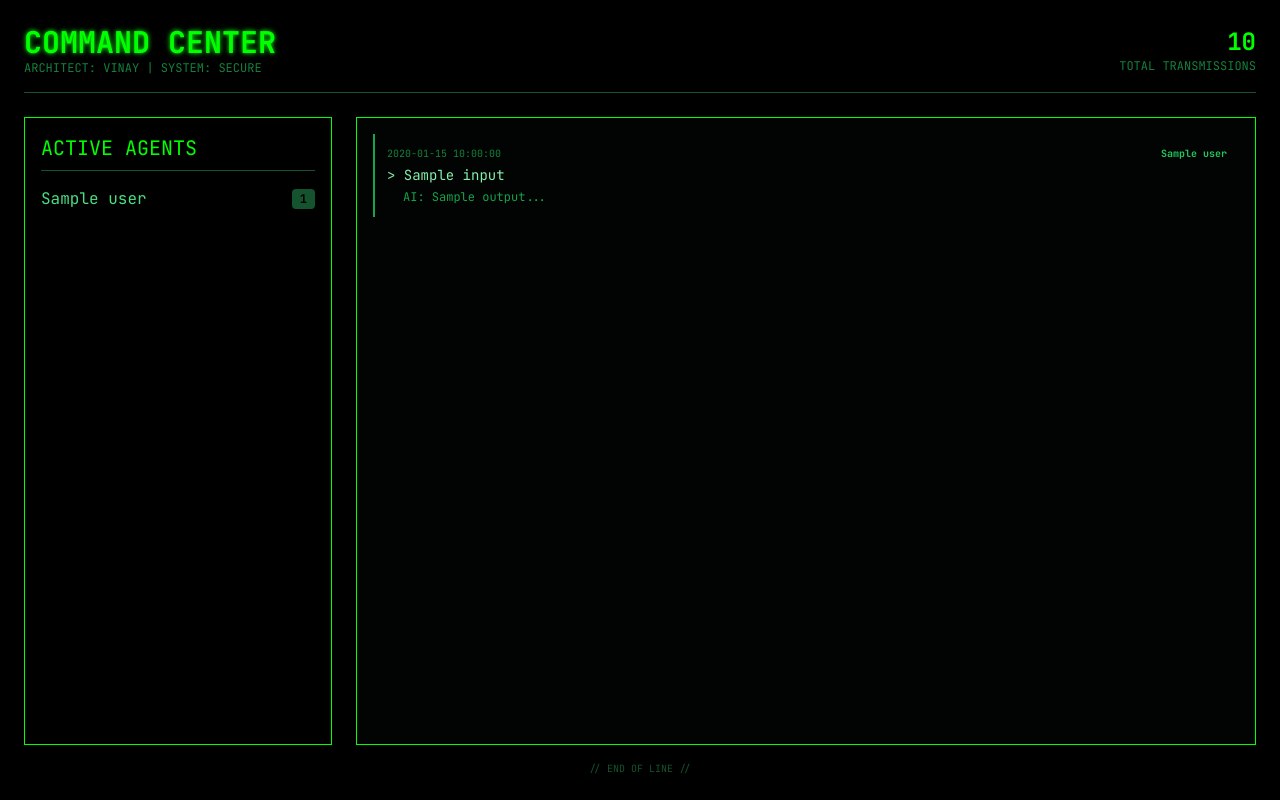
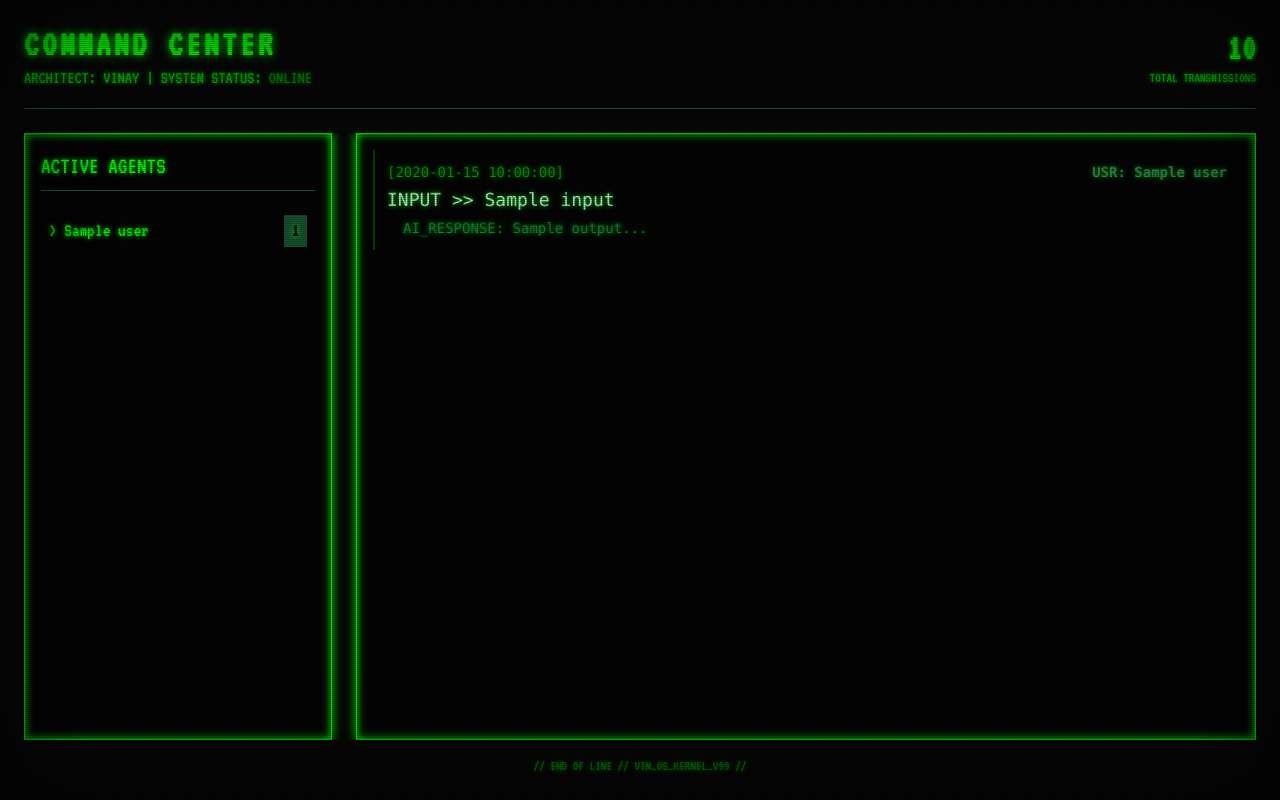
Before and after one commit to VINAY07070/vin-cloud, a Python web app: template templates/admin.html in a window 1280 px wide. Run offline with Jinja, Linux system fonts and the light colour scheme; the template is opened without the code that fills it: most values are stand-ins (such as "Sample title", 1, 10 or a date in 2020); some libraries are stand-ins or nearby versions.

Commit message:
Update admin.html

```diff
--- a/templates/admin.html
+++ b/templates/admin.html
@@ -3,59 +3,134 @@
 <head>
     <title>GOD MODE // VINAY</title>
     <script src="https://cdn.tailwindcss.com"></script>
-    <link href="https://fonts.googleapis.com/css2?family=JetBrains+Mono:wght@400;700&display=swap" rel="stylesheet">
+    <link href="https://fonts.googleapis.com/css2?family=VT323&display=swap" rel="stylesheet">
     <style>
-        body { background: #000; color: #0f0; font-family: 'JetBrains Mono', monospace; }
-        .border-green { border: 1px solid #00ff00; }
-        .text-neon { text-shadow: 0 0 5px #00ff00; }
-        .log-entry:hover { background: rgba(0, 255, 0, 0.1); }
-        ::-webkit-scrollbar { width: 6px; }
-        ::-webkit-scrollbar-thumb { background: #004400; }
+        /* CRT SCREEN EFFECTS */
+        body {
+            background: #050505;
+            color: #0f0;
+            font-family: 'VT323', monospace;
+            overflow: hidden;
+            font-size: 1.2rem;
+            text-shadow: 0 0 5px #00ff00;
+        }
+
+        /* Scanlines */
+        body::before {
+            content: " ";
+            display: block;
+            position: absolute;
+            top: 0; left: 0; bottom: 0; right: 0;
+            background: linear-gradient(rgba(18, 16, 16, 0) 50%, rgba(0, 0, 0, 0.25) 50%), linear-gradient(90deg, rgba(255, 0, 0, 0.06), rgba(0, 255, 0, 0.02), rgba(0, 0, 255, 0.06));
+            z-index: 50;
+            background-size: 100% 2px, 3px 100%;
+            pointer-events: none;
+        }
+
+        /* Flicker */
+        body::after {
+            content: " ";
+            display: block;
+            position: absolute;
+            top: 0; left: 0; bottom: 0; right: 0;
+            background: rgba(18, 16, 16, 0.1);
+            opacity: 0;
+            z-index: 50;
+            pointer-events: none;
+            animation: flicker 0.15s infinite;
+        }
+        @keyframes flicker {
+            0% { opacity: 0.02; } 50% { opacity: 0.05; } 100% { opacity: 0.02; }
+        }
+
+        /* Glow Elements */
+        .border-green { border: 1px solid #00ff00; box-shadow: 0 0 10px #00ff00, inset 0 0 10px #00ff00; }
+        .text-glow { text-shadow: 0 0 10px #00ff00; }
+
+        .log-entry {
+            transition: 0.2s;
+            border-left: 2px solid #004400;
+        }
+        .log-entry:hover {
+            background: rgba(0, 255, 0, 0.1);
+            border-left-color: #00ff00;
+        }
+
+        /* Scrollbar */
+        ::-webkit-scrollbar { width: 8px; }
+        ::-webkit-scrollbar-track { background: #001100; }
+        ::-webkit-scrollbar-thumb { background: #00ff00; }
     </style>
 </head>
-<body class="p-6 h-screen flex flex-col overflow-hidden">
+<body class="p-6 h-screen flex flex-col" onload="bootSystem()">
 
-    <div class="flex justify-between items-center mb-6 border-b border-green-900 pb-4">
+    <div style="position:fixed; inset:0; box-shadow: inset 0 0 100px rgba(0,0,0,0.9); z-index:40; pointer-events:none;"></div>
+
+    <div class="flex justify-between items-center mb-6 border-b border-green-900 pb-4 relative z-10">
         <div>
-            <h1 class="text-3xl font-bold text-neon">COMMAND CENTER</h1>
-            <p class="text-xs text-green-700">ARCHITECT: VINAY | SYSTEM: SECURE</p>
+            <h1 class="text-4xl font-bold tracking-widest text-glow">COMMAND CENTER</h1>
+            <p class="text-lg opacity-70">ARCHITECT: VINAY | SYSTEM STATUS: <span class="animate-pulse">ONLINE</span></p>
         </div>
         <div class="text-right">
-            <div class="text-2xl font-bold">{{ total }}</div>
-            <div class="text-xs text-green-700">TOTAL TRANSMISSIONS</div>
+            <div class="text-4xl font-bold">{{ total }}</div>
+            <div class="text-sm opacity-70">TOTAL TRANSMISSIONS</div>
         </div>
     </div>
 
-    <div class="flex gap-6 flex-1 overflow-hidden">
+    <div class="flex gap-6 flex-1 overflow-hidden relative z-10">
 
-        <div class="w-1/4 border-green p-4 overflow-y-auto">
-            <h2 class="text-xl mb-4 border-b border-green-900 pb-2">ACTIVE AGENTS</h2>
+        <div class="w-1/4 border-green p-4 overflow-y-auto bg-black/50">
+            <h2 class="text-2xl mb-4 border-b border-green-900 pb-2">ACTIVE AGENTS</h2>
             <ul class="space-y-3">
                 {% for user, count in user_stats.items() %}
-                <li class="flex justify-between items-center">
-                    <span class="text-green-400">{{ user }}</span>
-                    <span class="bg-green-900 text-black px-2 py-0.5 rounded text-xs font-bold">{{ count }}</span>
+                <li class="flex justify-between items-center hover:bg-green-900/30 p-2 cursor-crosshair">
+                    <span>> {{ user }}</span>
+                    <span class="bg-green-900 text-black px-2 py-0.5 text-lg font-bold">{{ count }}</span>
                 </li>
                 {% endfor %}
             </ul>
         </div>
 
-        <div class="flex-1 border-green p-4 overflow-y-auto flex flex-col gap-4 bg-green-900/5">
+        <div class="flex-1 border-green p-4 overflow-y-auto flex flex-col gap-4 bg-black/50 font-mono">
             {% for log in logs %}
-            <div class="log-entry p-3 border-l-2 border-green-600">
-                <div class="flex justify-between text-[10px] text-green-700 mb-1">
-                    <span>{{ log.time }}</span>
-                    <span class="font-bold text-green-500">{{ log.user }}</span>
+            <div class="log-entry p-3">
+                <div class="flex justify-between text-sm opacity-60 mb-1">
+                    <span>[{{ log.time }}]</span>
+                    <span class="font-bold text-green-400">USR: {{ log.user }}</span>
                 </div>
-                <div class="text-sm text-green-300 mb-1">> {{ log.input }}</div>
-                <div class="text-xs text-green-600 pl-4">AI: {{ log.output[:100] }}...</div>
+                <div class="text-lg text-green-200 mb-1">INPUT >> {{ log.input }}</div>
+                <div class="text-sm text-green-600 pl-4 opacity-80">AI_RESPONSE: {{ log.output[:150] }}...</div>
             </div>
             {% endfor %}
         </div>
     </div>
 
-    <div class="mt-4 text-center text-[10px] text-green-900">
-        // END OF LINE //
+    <div class="mt-4 text-center text-sm opacity-50 relative z-10">
+        // END OF LINE // VIN_OS_KERNEL_V99 //
     </div>
+
+    <script>
+        const audioCtx = new (window.AudioContext || window.webkitAudioContext)();
+
+        function bootSystem() {
+            // Play bootup sound
+            if (audioCtx.state === 'suspended') audioCtx.resume();
+            const osc = audioCtx.createOscillator();
+            const gain = audioCtx.createGain();
+
+            osc.type = 'square';
+            osc.frequency.setValueAtTime(100, audioCtx.currentTime);
+            osc.frequency.linearRampToValueAtTime(600, audioCtx.currentTime + 0.2);
+            osc.frequency.linearRampToValueAtTime(300, audioCtx.currentTime + 0.4);
+
+            gain.gain.setValueAtTime(0.05, audioCtx.currentTime);
+            gain.gain.exponentialRampToValueAtTime(0.001, audioCtx.currentTime + 0.6);
+
+            osc.connect(gain);
+            gain.connect(audioCtx.destination);
+            osc.start();
+            osc.stop(audioCtx.currentTime + 0.6);
+        }
+    </script>
 </body>
 </html>
```
